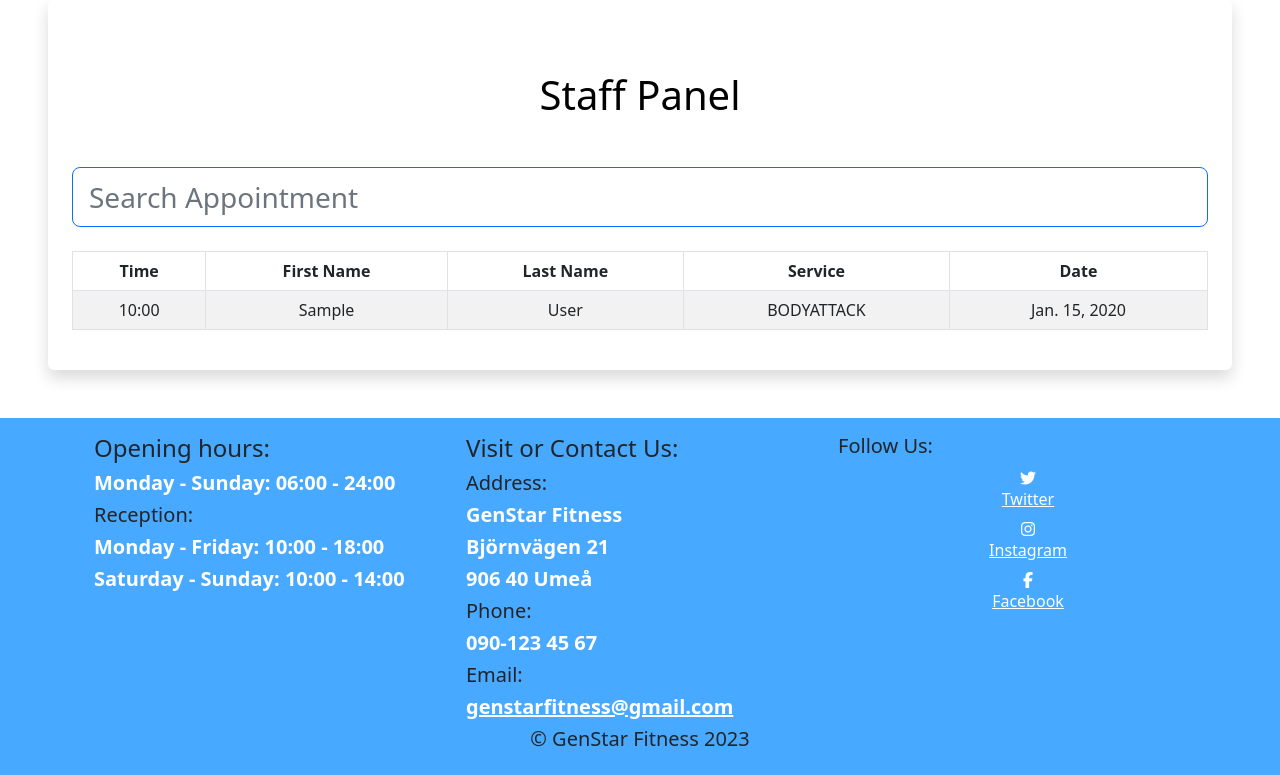
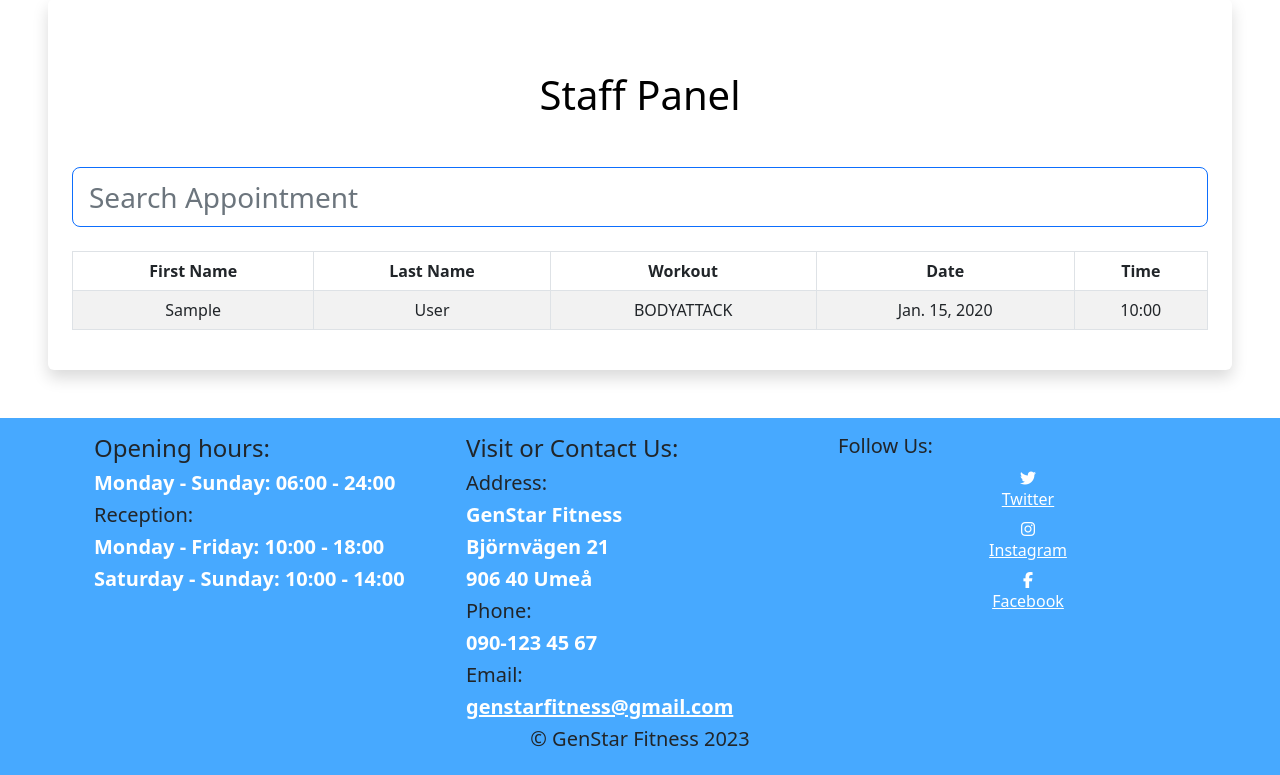
Before and after one commit to GenaGrig/genstar-fitness, a Django app: template booking/templates/staffPanel.html in a window 1280 px wide. Shown: the part 99-874 px from the top of the page. Run offline with Django 4.2, Linux system fonts and the light colour scheme; the template is opened without the code that fills it: values that come from a table or form of the project are taken from there, others are empty; a user stored in the database is signed in; tables that the repository leaves empty hold one stand-in row (values such as "Sample post"); some libraries are stand-ins or nearby versions.

Commit message:
Fix: text fixes and changes in structure of user, staff panels

```diff
--- a/booking/templates/booking.html
+++ b/booking/templates/booking.html
@@ -15,7 +15,7 @@
 
         <!--input service-->
         <div>
-            <h3 class="">Select Service:</h3>
+            <h3 class="">Select Workout:</h3>
             <select class="form-select fs-3" name="service">
                 <option value="BODYATTACK">BODYATTACK</option>
                 <option value="BODYBALANCE">BODYBALANCE</option>
--- a/booking/templates/staffPanel.html
+++ b/booking/templates/staffPanel.html
@@ -17,21 +17,21 @@
       <table class="table table-bordered table-striped table-hover mx-auto">
           <thead>
             <tr>
-              <th class="text-center" scope="col">Time</th>
               <th class="text-center" scope="col">First Name</th>
               <th class="text-center" scope="col">Last Name</th>
-              <th class="text-center" scope="col">Service</th>
+              <th class="text-center" scope="col">Workout</th>
               <th class="text-center" scope="col">Date</th>
+              <th class="text-center" scope="col">Time</th>
             </tr>
           </thead>
           <tbody id="myTable">
               {% for item in items %}
             <tr>
-              <td class="text-center">{{item.time}}</td>
               <td class="text-center">{{item.user.first_name}}</td>
               <td class="text-center">{{item.user.last_name}}</td>
               <td class="text-center">{{item.service}}</td>
               <td class="text-center">{{item.day}}</td>
+              <td class="text-center">{{item.time}}</td>
             </tr>
               {% endfor %}
           </tbody>
--- a/booking/templates/userPanel.html
+++ b/booking/templates/userPanel.html
@@ -22,7 +22,7 @@
 <!--Appointment Loop-->
 {% if appointments.count > 0 %}
 <div class="mt-5 ">
-    <h1 class=" ms-5">Appointments:</h1>
+    <h1 class=" ms-5">My bookings:</h1>
     <div class="shadow p-4 mb-3 bg-body bg-body rounded text-black  m-5">
         {% for appointment in appointments %}
         <div class="list-group fs-4 border p-3 mb-3">
```
